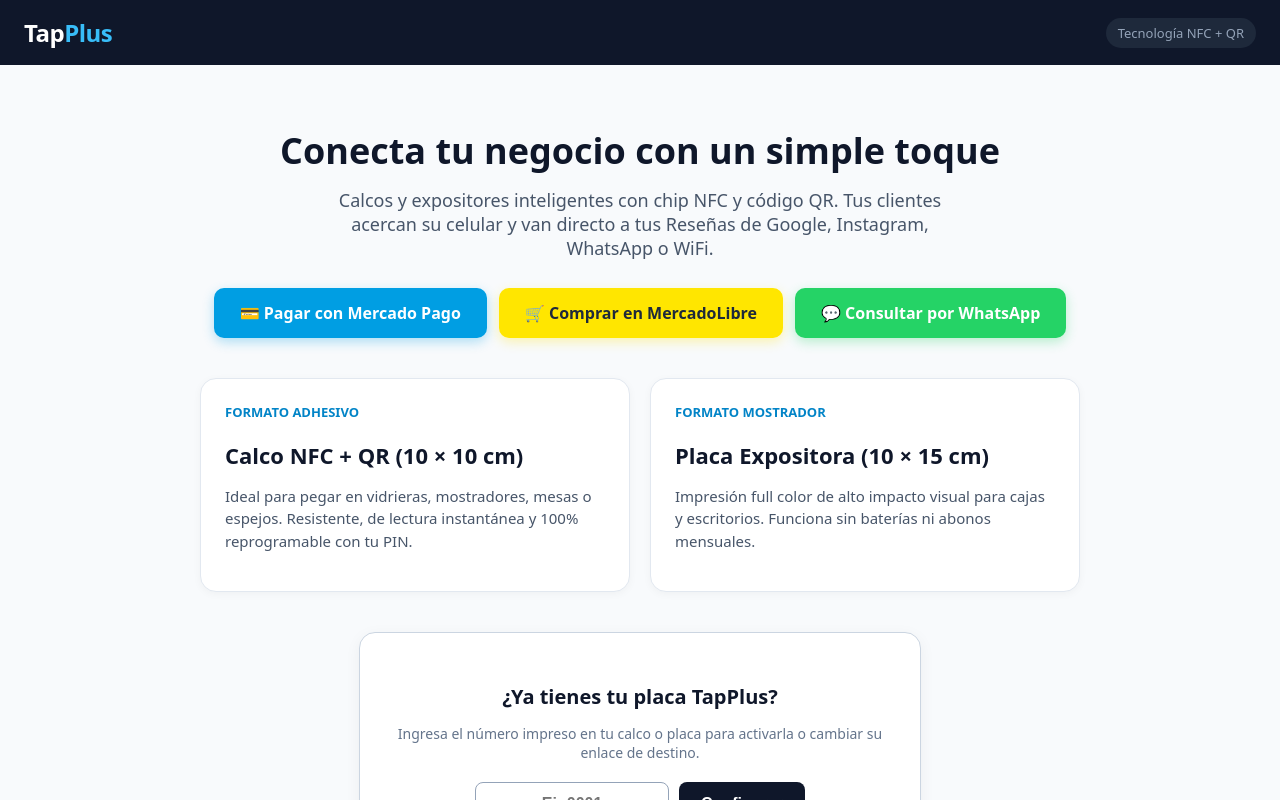
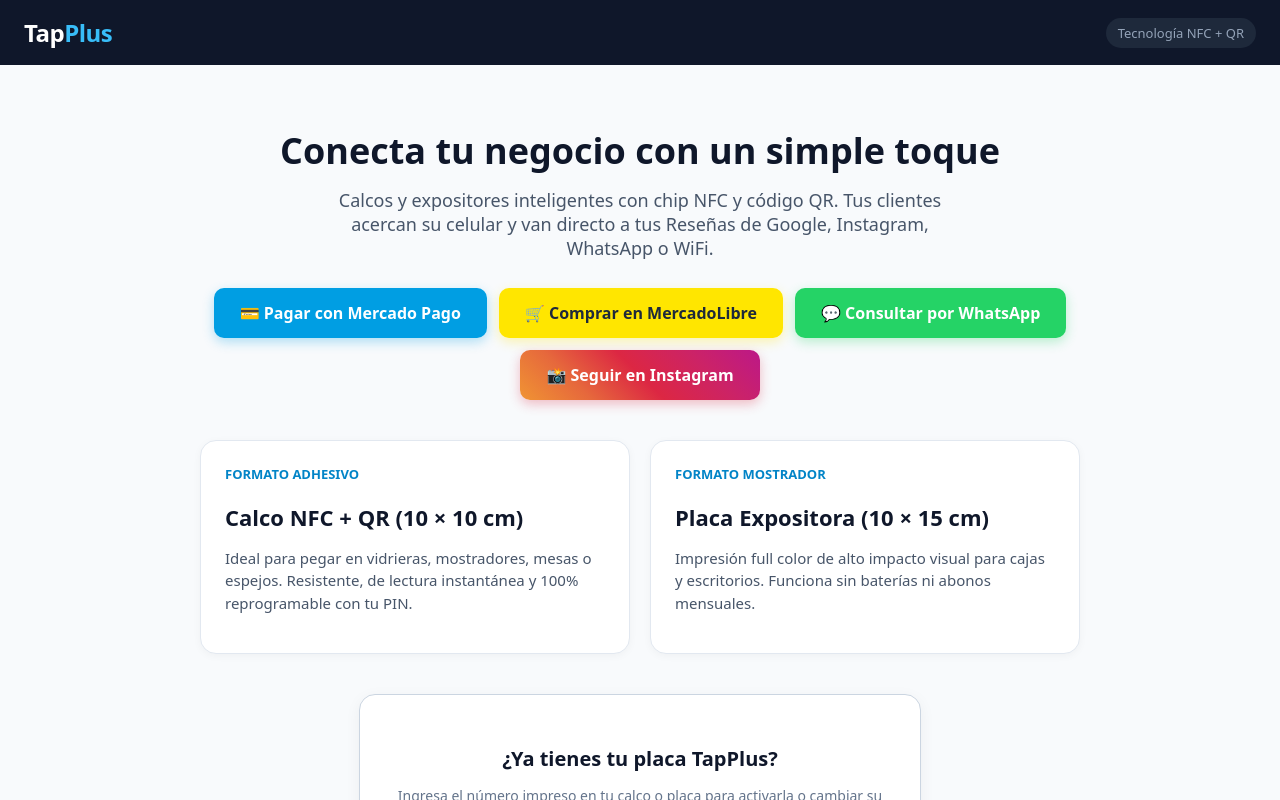
Before and after one commit to damibornfc/web-placas-nfc, a Next.js app: page / in a window 1280 px wide. Shown: the top 800 px of the page. Built offline with nearby package versions, Linux system fonts and the light colour scheme.

Commit message:
Update page.js

```diff
--- a/app/page.js
+++ b/app/page.js
@@ -36,11 +36,11 @@ export default function Home() {
             Calcos y expositores inteligentes con chip NFC y código QR. Tus clientes acercan su celular y van directo a tus Reseñas de Google, Instagram, WhatsApp o WiFi.
           </p>
 
-          {/* Botones de compra */}
+          {/* Botones de compra y contacto */}
           <div style={{ display: 'flex', flexWrap: 'wrap', gap: '12px', justifyContent: 'center' }}>
             <a
-           href="https://link.mercadopago.com.ar/placasycalcosnfc"
-            target="_blank"
+              href="https://mercadopago.com.ar"
+              target="_blank"
               rel="noopener noreferrer"
               style={{ backgroundColor: '#009ee3', color: '#ffffff', padding: '14px 26px', borderRadius: '10px', fontWeight: '700', textDecoration: 'none', fontSize: '16px', boxShadow: '0 4px 12px rgba(0,158,227,0.3)' }}
             >
@@ -57,12 +57,21 @@ export default function Home() {
             </a>
 
             <a
-              href="https://wa.me/5492954535676"
+              href="https://wa.me"
               target="_blank"
               rel="noopener noreferrer"
               style={{ backgroundColor: '#25d366', color: '#ffffff', padding: '14px 26px', borderRadius: '10px', fontWeight: '700', textDecoration: 'none', fontSize: '16px', boxShadow: '0 4px 12px rgba(37,211,102,0.3)' }}
             >
               💬 Consultar por WhatsApp
+            </a>
+
+            <a
+              href="https://instagram.com"
+              target="_blank"
+              rel="noopener noreferrer"
+              style={{ background: 'linear-gradient(45deg, #f09433 0%, #e6683c 25%, #dc2743 50%, #cc2366 75%, #bc1888 100%)', color: '#ffffff', padding: '14px 26px', borderRadius: '10px', fontWeight: '700', textDecoration: 'none', fontSize: '16px', boxShadow: '0 4px 12px rgba(220,39,67,0.3)' }}
+            >
+              📸 Seguir en Instagram
             </a>
           </div>
         </div>
```
